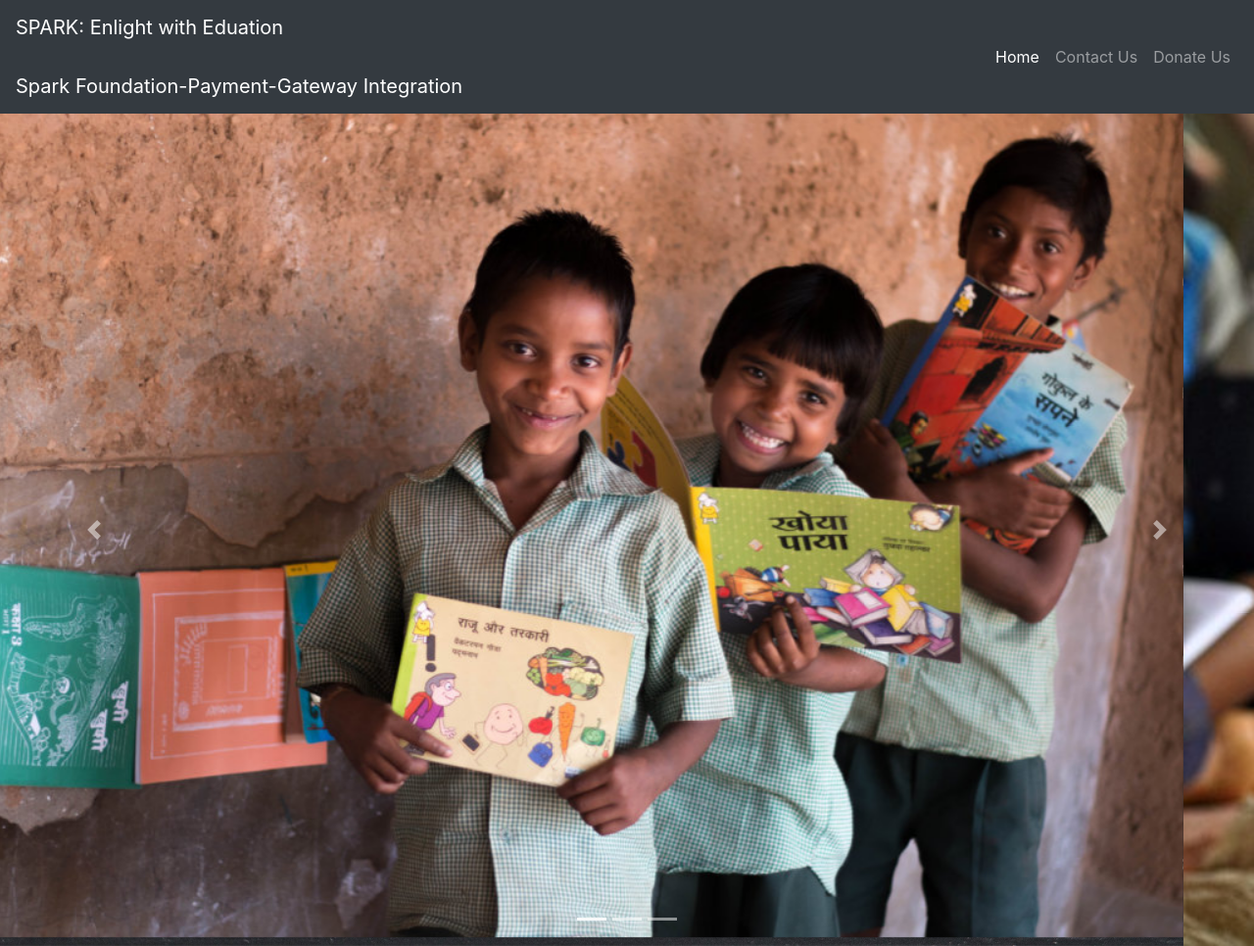
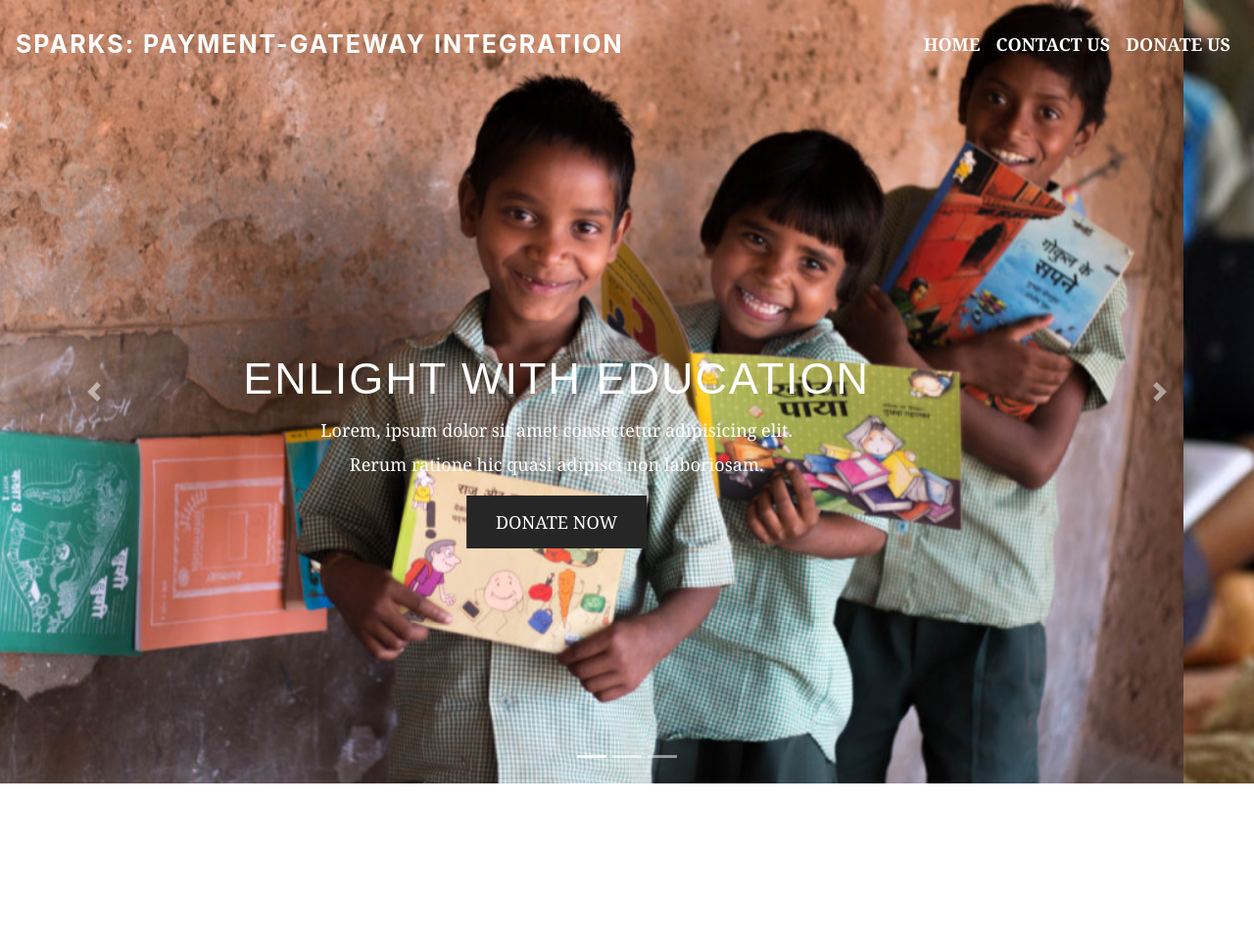
Before and after one commit to abhishek25545/spark, a plain HTML site: page index.html in a window 1280 px wide. Shown: the whole page at 98% size. After the commit the page ends 800 px from the top, so only its background shows below. Drawn offline with nearby package versions, Linux system fonts and the light colour scheme.

Commit message:
updated homepage

```diff
--- a/index.html
+++ b/index.html
@@ -1,7 +1,14 @@
 <!DOCTYPE html>
 <html>
 <head>
+  <meta charset="UTF-8">
+  <meta http-equiv="X-UA-Compatible" content="IE=edge">
+  <meta name="viewport" content="width=device-width, initial-scale=1.0">
 	<title>SPARK</title>
+
+  <!--Font Awesome-->
+    <link rel="stylesheet" href="https://cdnjs.cloudflare.com/ajax/libs/font-awesome/6.1.1/css/all.min.css">
+
 	<!-- Latest compiled and minified CSS -->
 <link rel="stylesheet" href="https://maxcdn.bootstrapcdn.com/bootstrap/4.5.2/css/bootstrap.min.css">
 
@@ -13,12 +20,15 @@
 
 <!-- Latest compiled JavaScript -->
 <script src="https://maxcdn.bootstrapcdn.com/bootstrap/4.5.2/js/bootstrap.min.js"></script>
+<!-- Animate CSS -->
+<link rel="stylesheet" href="https://cdnjs.cloudflare.com/ajax/libs/animate.css/4.1.1/animate.min.css" />
+
 <link rel="stylesheet" href="style.css">
 </head>
 <body>
 
-	<nav class="navbar navbar-expand-lg navbar-dark bg-dark">
-  <a class="navbar-brand" href="#">SPARK: Enlight with Eduation <br> <br> Spark Foundation-Payment-Gateway Integration </a>
+	<nav class="navbar navbar-expand-lg navbar-dark fixed-top">
+  <a class="navbar-brand" href="#">SPARKS: Payment-Gateway Integration </a>
   <button class="navbar-toggler" type="button" data-toggle="collapse" data-target="#navbarSupportedContent" aria-controls="navbarSupportedContent" aria-expanded="false" aria-label="Toggle navigation">
     <span class="navbar-toggler-icon"></span>
   </button>
@@ -34,8 +44,6 @@
       <li class="nav-item">
         <a class="nav-link" href="donate.html">Donate Us</a>
       </li>
-
-
   </div>
 </nav>
 <div id="demo" class="carousel slide" data-ride="carousel">
@@ -50,13 +58,28 @@
   <!-- The slideshow -->
   <div class="carousel-inner">
     <div class="carousel-item active">
-      <img src="image/banner-1.jpg" style="width: 100% ; height: 25%;"  alt="Los Angeles">
+      <img src="image/banner-1.jpg" style="d-block w-100"  alt="Los Angeles">
+      <div class="carousel-caption d-none d-md-block">
+        <h3 class="animate__animated animate__fadeInUp" style="animation-delay: .5s">Enlight with Education</h3>
+        <p  class="animate__animated animate__fadeInUp" style="animation-delay: 1s">Lorem, ipsum dolor sit amet consectetur adipisicing elit. Rerum ratione hic quasi adipisci non laboriosam.</p>
+        <p class="animate__animated animate__fadeInUp" style="animation-delay: 1.5s"><a href="donate.html">Donate Now</a></p>
+      </div>
     </div>
     <div class="carousel-item">
-      <img src="image/banner-2.png" style="width: 100% ; height: 25%;" alt="Chicago">
+      <img src="image/banner-2.png" style="d-block w-100" alt="Chicago">
+      <div class="carousel-caption d-none d-md-block">
+        <h3 class="animate__animated animate__fadeInUp" style="animation-delay: .5s">Enlight with Education</h3>
+        <p class="animate__animated animate__fadeInUp" style="animation-delay: 1s">Lorem, ipsum dolor sit amet consectetur adipisicing elit. Rerum ratione hic quasi adipisci non laboriosam.</p>
+        <p class="animate__animated animate__fadeInUp" style="animation-delay: 1.5s"><a href="donate.html">Donate Now</a></p>
+      </div>
     </div>
     <div class="carousel-item">
-      <img src="image/banner-3.jpg" style="width: 100% ; height: 25%;" alt="New York">
+      <img src="image/banner-3.jpg" style="d-block w-100" alt="New York">
+      <div class="carousel-caption d-none d-md-block">
+        <h3 class="animate__animated animate__fadeInUp" style="animation-delay: .5s">Enlight with Education</h3>
+        <p class="animate__animated animate__fadeInUp" style="animation-delay: 1s">Lorem, ipsum dolor sit amet consectetur adipisicing elit. Rerum ratione hic quasi adipisci non laboriosam.</p>
+        <p class="animate__animated animate__fadeInUp" style="animation-delay: 1.5s"><a href="donate.html">Donate Now</a></p>
+      </div>
     </div>
   </div>
 
--- a/style.css
+++ b/style.css
@@ -29,6 +29,74 @@ body{
 	height: 60%;
 }
 
+.carousel-item img{
+	top: 0;
+	/* z-index: -1; */
+	height: 100vh;
+	width: 100%;
+	object-fit: cover;
+}
+
+.carousel-caption{
+	bottom: 220px;
+}
+
+.carousel-caption h3{
+	font-size: 45px;
+	text-transform: uppercase;
+	letter-spacing: 2px;
+	margin-top: 25px;
+	font-family: Arial, Helvetica, sans-serif;
+	color: #fff;
+}
+
+.carousel-caption p{
+	width: 60%;
+	margin: auto;
+	font-size: 18px;
+	line-height: 1.9;
+	font-family: Cambria, Cochin, Georgia, Times, 'Times New Roman', serif;
+	color: #fff;
+}
+
+.carousel-caption a {
+	text-transform: uppercase;
+	background: #262626;
+	padding: 10px 30px;
+	display: inline-block;
+	color: #fff;
+	margin-top: 15px;
+}
+
+.navbar-nav a{
+	font-family: Cambria, Cochin, Georgia, Times, 'Times New Roman', serif;
+	font-size: 18px;
+	text-transform: uppercase;
+	font-weight: bold;
+}
+
+.navbar-dark .navbar-brand{
+	color: #fff;
+	font-size: 25px;
+	text-transform: uppercase;
+	font-weight: bold;
+	letter-spacing: 2px;
+}
+
+.navbar-dark .navbar-nav .nav-link{
+	color: #fff;
+}
+
+.navbar-nav{
+	text-align: center;
+}
+
+.nav-link{
+	padding: 1.5rem;
+}
+
+
+
 form-1{
 	margin-top: 300px
 }
```
